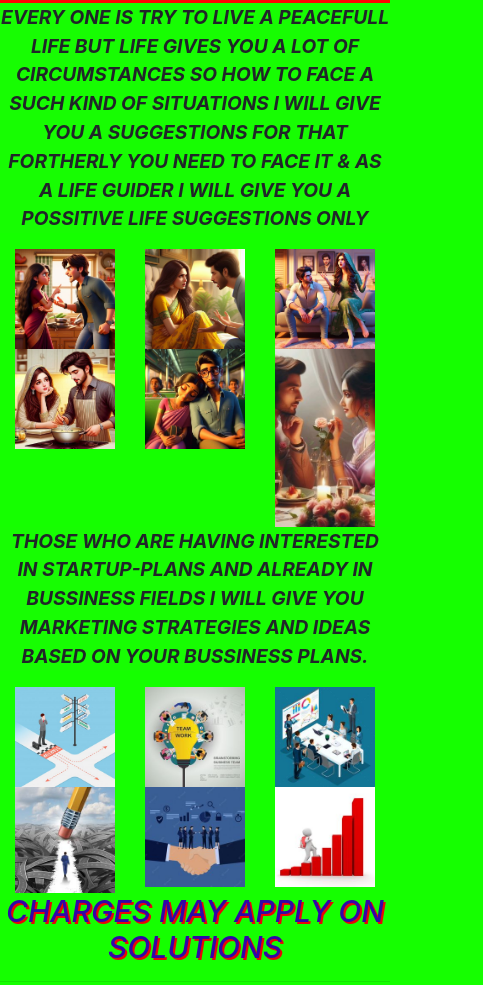
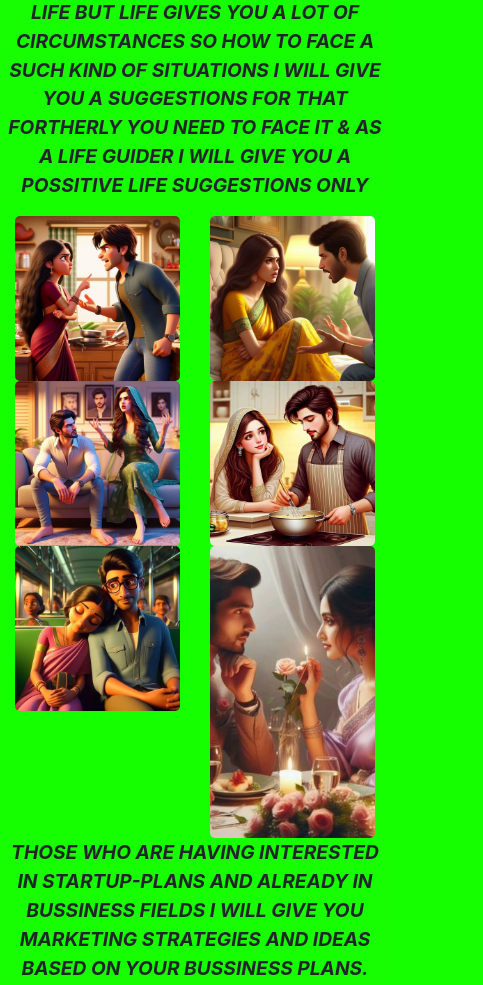
Before and after one commit to khajashaik312/lifeidea, a plain HTML site: page index.html in a window 390 px wide. Shown: the part 336-1321 px from the top of the page, 483 px wide, since content can reach past the window. Drawn offline with nearby package versions, Linux system fonts and the light colour scheme.

Commit message:
Update index.html

```diff
--- a/index.html
+++ b/index.html
@@ -3,6 +3,7 @@
 <head>
   <meta charset="UTF-8">
   <meta name="viewport" content="width=device-width, initial-scale=1.0">
+  <title>Your Page Title</title>
   <link href="https://maxcdn.bootstrapcdn.com/bootstrap/4.5.2/css/bootstrap.min.css" rel="stylesheet">
   <link rel="stylesheet" href="https://cdnjs.cloudflare.com/ajax/libs/font-awesome/5.15.3/css/all.min.css">
 
@@ -100,8 +101,9 @@
         padding: 5px;
       }
       img {
-        width: 100%;
+        max-width: 100%;
         height: auto;
+        border-radius: 5px; /* Rounded corners for all images */
       }
     }
 
@@ -116,8 +118,9 @@
         padding: 7px;
       }
       img {
-        width: 100%;
+        max-width: 100%;
         height: auto;
+        border-radius: 5px; /* Rounded corners for all images */
       }
     }
 
@@ -132,8 +135,9 @@
         padding: 8px;
       }
       img {
-        width: 100%;
+        max-width: 100%;
         height: auto;
+        border-radius: 5px; /* Rounded corners for all images */
       }
     }
   </style>
@@ -161,22 +165,22 @@
 
 <div class="container">
   <div class="row">
-    <div class="col-4">
+    <div class="col-6 col-md-4">
       <img src="image1.jpg" alt="Image 1" class="img-fluid">
     </div>
-    <div class="col-4">
+    <div class="col-6 col-md-4">
       <img src="image2.jpg" alt="Image 2" class="img-fluid">
     </div>
-    <div class="col-4">
+    <div class="col-6 col-md-4">
       <img src="image3.jpg" alt="Image 3" class="img-fluid">
     </div>
-    <div class="col-4">
+    <div class="col-6 col-md-4">
       <img src="image4.jpg" alt="Image 4" class="img-fluid">
     </div>
-    <div class="col-4">
+    <div class="col-6 col-md-4">
       <img src="image5.jpg" alt="Image 5" class="img-fluid">
     </div>
-    <div class="col-4">
+    <div class="col-6 col-md-4">
       <img src="image6.jpg" alt="Image 6" class="img-fluid">
     </div>
   </div>
@@ -186,22 +190,22 @@
 
 <div class="container">
   <div class="row">
-    <div class="col-4">
+    <div class="col-6 col-md-4">
       <img src="image7.jpg" alt="Image 7" class="img-fluid">
     </div>
-    <div class="col-4">
+    <div class="col-6 col-md-4">
       <img src="image8.jpg" alt="Image 8" class="img-fluid">
     </div>
-    <div class="col-4">
+    <div class="col-6 col-md-4">
       <img src="image9.jpg" alt="Image 9" class="img-fluid">
     </div>
-    <div class="col-4">
+    <div class="col-6 col-md-4">
       <img src="image10.jpg" alt="Image 10" class="img-fluid">
     </div>
-    <div class="col-4">
+    <div class="col-6 col-md-4">
       <img src="image11.jpg" alt="Image 11" class="img-fluid">
     </div>
-    <div class="col-4">
+    <div class="col-6 col-md-4">
       <img src="image12.jpg" alt="Image 12" class="img-fluid">
     </div>
   </div>
@@ -229,7 +233,7 @@
       </p>
     </div>
     <div class="col-sm-6 text-center">
-      <img src="phonepay.jpeg" class="img-fluid" alt="Description of Image" style="max-width: 250px;">
+      <img src="phonepay.jpeg" alt="Description of Image" class="img-fluid" style="width: 250px; height: 380px;">
     </div>
   </div>
   <div class="row justify-content-center">
```
